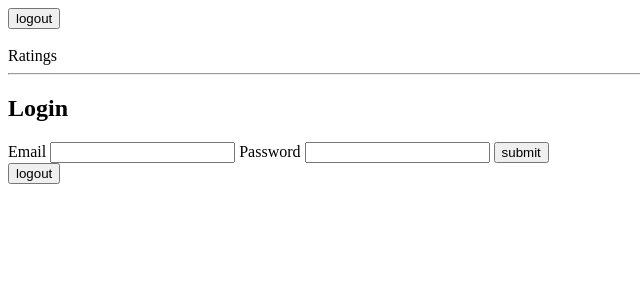
After one commit to jessicagamio/ratings, a Flask app: page /showlog in a window 1280 px wide. The commit adds this page. Shown: the top 300 px of the page, without its empty margins (0-640 px from the left). Run offline with Flask 2, Linux system fonts and the light colour scheme.

Commit message:
completed up to User Detail

```diff
--- a/model.py
+++ b/model.py
@@ -83,6 +83,7 @@ def connect_to_db(app):
     # Configure to use our PstgreSQL database
     app.config['SQLALCHEMY_DATABASE_URI'] = 'postgresql:///ratings'
     app.config['SQLALCHEMY_TRACK_MODIFICATIONS'] = False
+    app.config['SQLALCHEMY_ECHO'] = True
     db.app = app
     db.init_app(app)
 
--- a/server.py
+++ b/server.py
@@ -35,7 +35,7 @@ def user_list():
 def register_form():
     """Show Registration form"""
 
-    return render_template("register_form.html")
+    return render_template("registration_form.html")
 
 @app.route('/register', methods =["POST"])
 def register_process():
@@ -44,7 +44,8 @@ def register_process():
     email = request.form.get("email")
     password = request.form.get("password")
 
-    if User.query.filter(User.email.in_(email)):
+    # if User.query.filter(User.email.in_(email)):
+    if User.query.filter(User.email == email).first():
         return redirect('/')
 
     else:
@@ -52,6 +53,45 @@ def register_process():
         db.session.add(user)
         db.session.commit()
         return redirect('/')
+
+@app.route('/showlog')
+def show_login_form():
+    """show login form"""
+
+    return render_template("login.html")
+
+
+@app.route('/login')
+def login_form():
+    email = request.args.get("email")
+    password = request.args.get("password")
+
+
+    if db.session.query(User.email).filter(User.email == email).first():
+        record= User.query.filter(User.email == email).first()
+        # print("==>",record.user_id)
+        session['user'] = record.user_id
+        flash("logged in as %s" % record.user_id)
+        return redirect('/')
+    else:
+        flash("wrong password")
+        return redirect('/showlog')
+
+
+# @app.route('/logoutform')
+# def logout_form():
+#     """display log out form"""
+
+#     return render_template('logout.html')
+
+
+@app.route('/logout')
+def logout():
+    """display log out form"""
+    session.pop('user')
+    flash("Logged Out")
+
+    return redirect('/')
 
 
 
--- a/templates/base.html
+++ b/templates/base.html
@@ -1,9 +1,22 @@
 <!DOCTYPE html>
 <html>
 <head>
+    <div>
+        <form action= "/logout" method= "GET">
+
+            <input type="submit" name="submit" value="logout">
+
+        </form>
+    </div>
     <title>Ratings</title>
 </head>
 <body>
+
+
+    {% for message in get_flashed_messages() %}
+        {{message}}
+    {% endfor %}
+    <br>
     Ratings
     <hr>
 
--- /dev/null
+++ b/templates/login.html
@@ -0,0 +1,24 @@
+{% extends 'base.html' %}
+
+{% block content %}
+
+
+<h2> Login</h2>
+<form action= "/login" method= "GET">
+    Email
+    <input type= "text" name= "email">
+    Password
+    <input type= "text" name="password">
+    <input type="submit" name="submit" value="submit">
+
+</form>
+    <div>
+        <form action= "/logout" method= "GET">
+
+            <input type="submit" name="submit" value="logout">
+
+        </form>
+    </div>
+
+
+{% endblock %}
```
Also changed, not shown: 1 other file.
